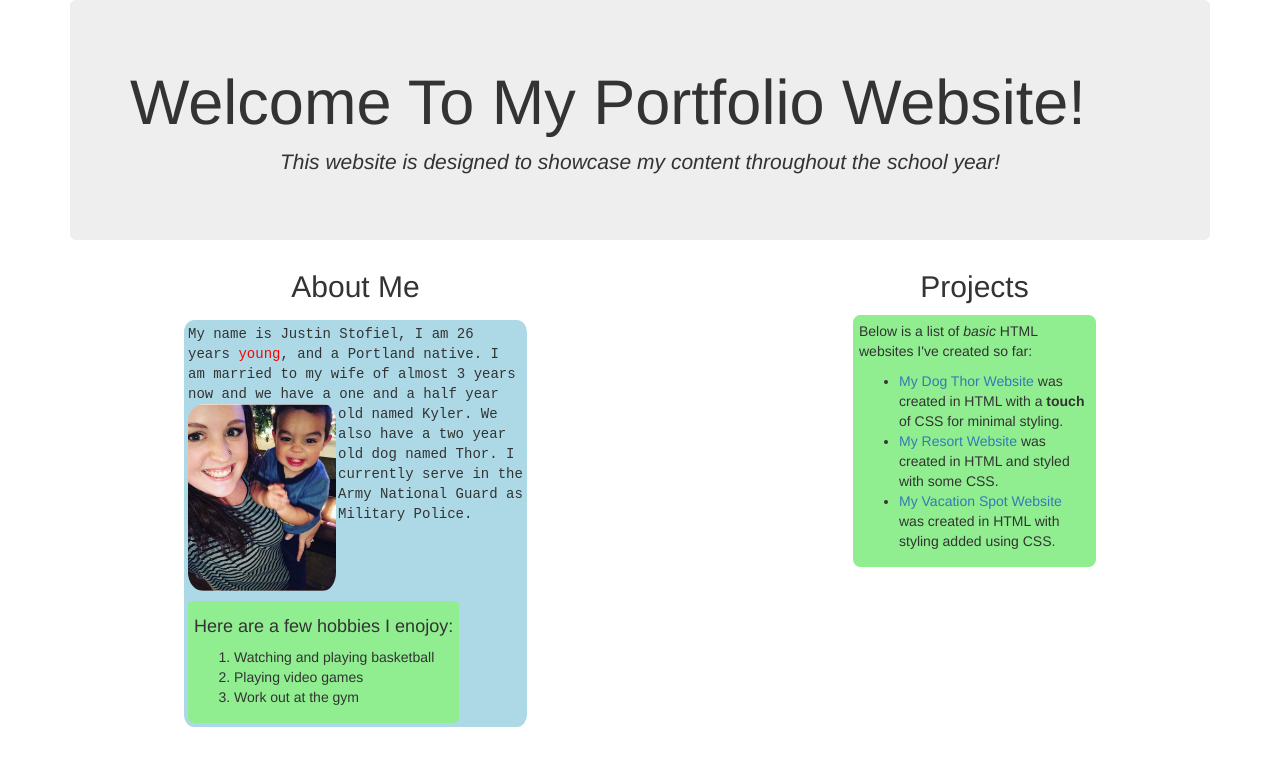
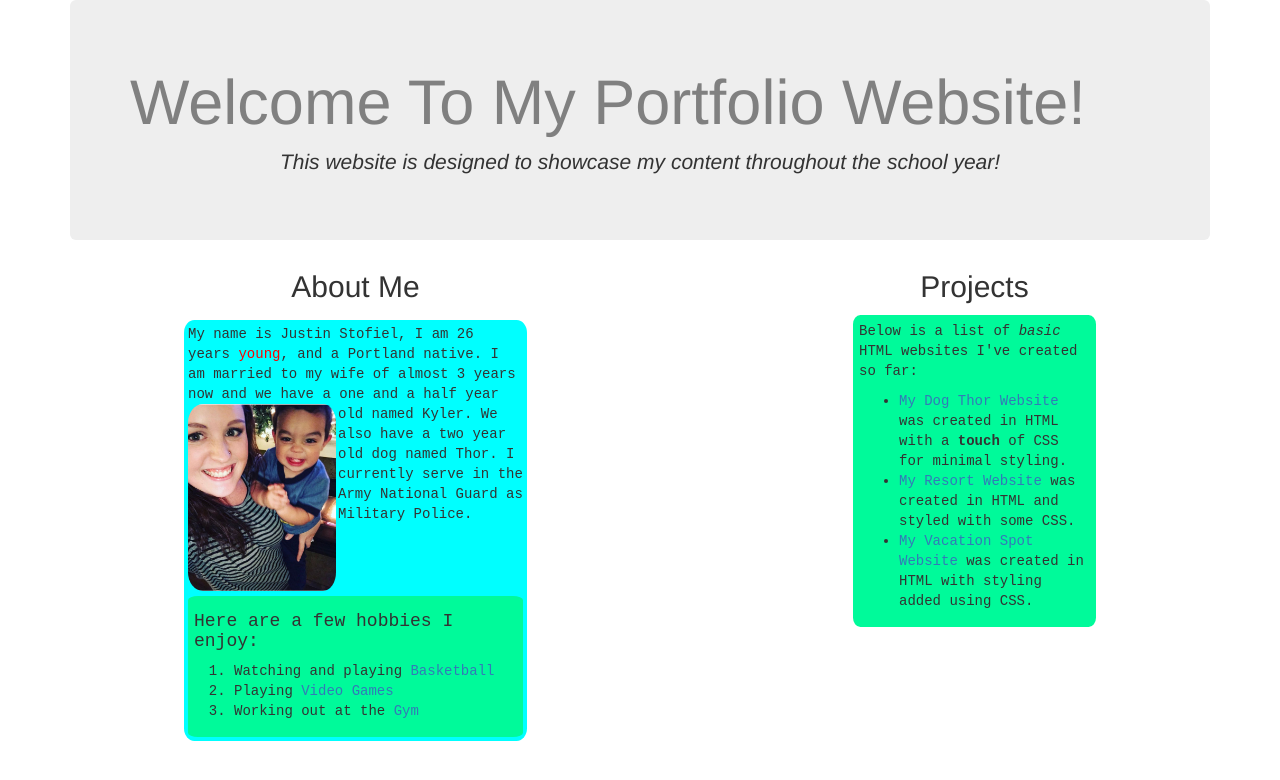
Before and after one commit to jstofiel/portfolio, a plain HTML site: page index.html in a window 1280 px wide. Drawn offline with Linux system fonts and the light colour scheme.

Commit message:
It will.. add custom hex colors, more url links

```diff
--- a/css/styles.css
+++ b/css/styles.css
@@ -1,6 +1,10 @@
 .align {
   text-align: center;
   font-style: italic;
+}
+
+#title {
+  color: grey;
 }
 
 .column1 {
@@ -17,6 +21,11 @@
   text-align: left;
 }
 
+.text1a {
+  font-family: monospace;
+  text-align: left;
+}
+
 img {
   width: 150px;
   float: left;
@@ -26,17 +35,17 @@ img {
 
 .box1a {
   padding: 4px;
-  background-color: lightblue;
+  background-color: #00FFFF;
   border-radius: 3%;
 }
 
 .box1b {
-  border: 2px solid lightgreen;
+  border: 2px solid #00FA9A;
   padding: 4px;
-  background-color: lightgreen;
+  background-color: #00FA9A;
   display: inline-block;
   border-radius: 3%;
-  margin-top: 10px;
+  margin-top: 5px;
 }
 
 #header1 {
@@ -49,10 +58,15 @@ img {
 color: red
 }
 
+.text2 {
+  font-family: monospace;
+  text-align: left;
+}
+
 .box2 {
-  border: 2px solid lightgreen;
+  border: 2px solid #00FA9A;
   padding: 4px;
-  background-color: lightgreen;
+  background-color: #00FA9A;
   display: inline-block;
   border-radius: 3%;
 }
--- a/index.html
+++ b/index.html
@@ -8,7 +8,7 @@
   <body>
     <div class="container">
       <div class="jumbotron">
-        <h1>Welcome To My Portfolio Website!</h1>
+        <h1 id="title">Welcome To My Portfolio Website!</h1>
         <p class="align">This website is designed to showcase my content throughout the school year!</p>
       </div> <!--jumbotron-->
 
@@ -19,12 +19,14 @@
             <p>My name is Justin Stofiel, I am 26 years <span class="highlight">young</span>, and a Portland native. I am married to my wife of almost 3 years now and we have a one and a half year old named Kyler.<img src="img/lk.jpg" alt="Wife and Son"> We also have a two year old dog named Thor. I currently serve in the Army National Guard as Military Police.</p>
         </div> <!--box1a-->
           <div class="box1b">
-            <h4>Here are a few hobbies I enojoy:</h4>
+            <div class="text1a">
+              <h4>Here are a few hobbies I enjoy:</h4>
                 <ol>
-              <li>Watching and playing basketball</li>
-              <li>Playing video games</li>
-              <li>Work out at the gym</li>
+                <li>Watching and playing <a href="http://www.espn.com/#homescreen">Basketball</a></li>
+                <li>Playing <a href="http://www.gamestop.com">Video Games</a></li>
+                <li>Working out at the <a href="https://www.24hourfitness.com">Gym</a></li>
               </ol>
+            </div> <!--text1a-->
           </div> <!--text1-->
         </div> <!--box1b-->
       </div> <!--column1-->
@@ -32,12 +34,14 @@
       <div class="column2">
         <h2 id="header2">Projects</h2>
         <div class="box2">
+          <div class="text2">
             <p>Below is a list of <em>basic</em> HTML websites I've created so far:</p>
             <ul>
               <li><a href="https://jstofiel.github.io/pet-thor/">My Dog Thor Website</a> was created in HTML with a <strong>touch</strong> of CSS for minimal styling.</li>
               <li><a href="https://jstofiel.github.io/Resort/">My Resort Website</a> was created in HTML and styled with some CSS.</li>
               <li><a href="https://jstofiel.github.io/vacation-spot/">My Vacation Spot Website</a> was created in HTML with styling added using CSS.</li>
             </ul>
+          </div> <!--text2-->
         </div> <!--box2-->
       </div> <!--column2-->
     </div> <!--container-->
```
Also changed, not shown: img/bluetile.jpg (added). Lines whose indentation alone changed are shown as unchanged.
